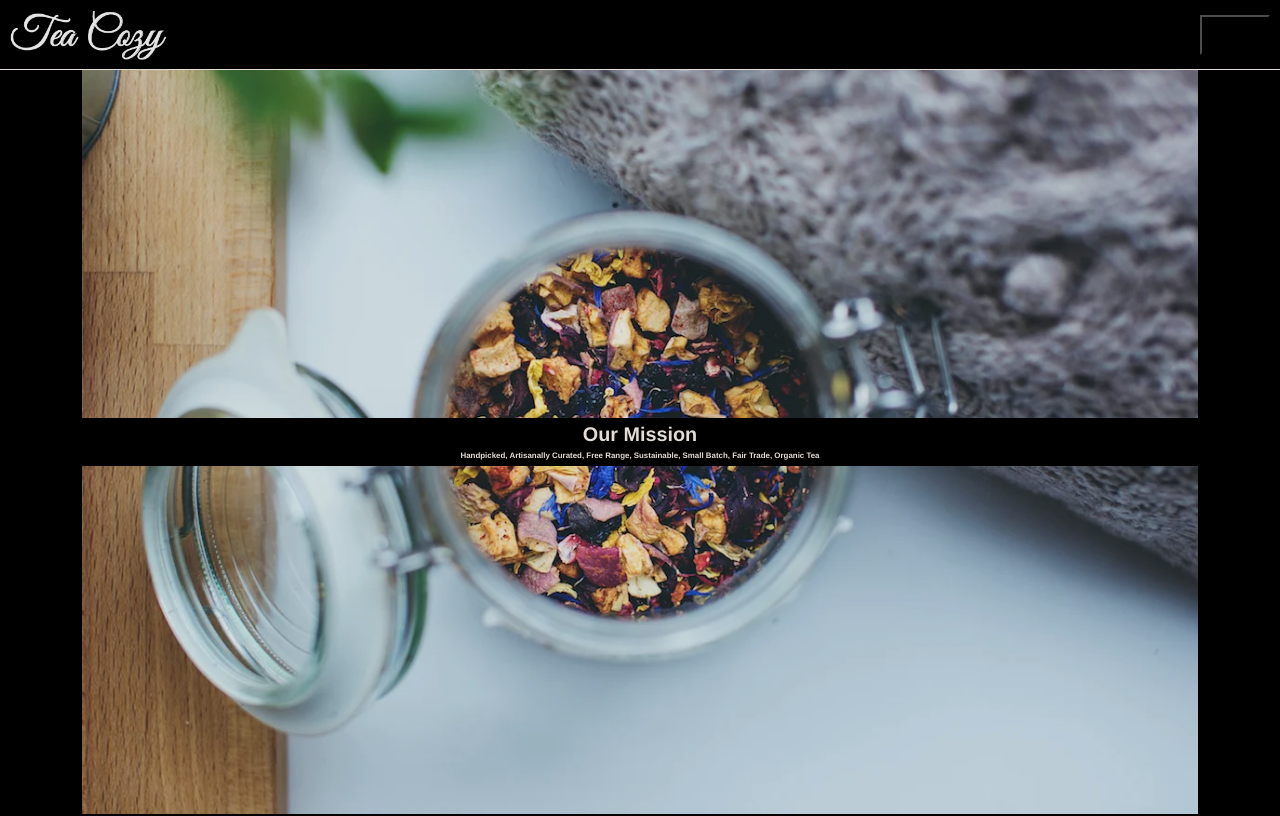
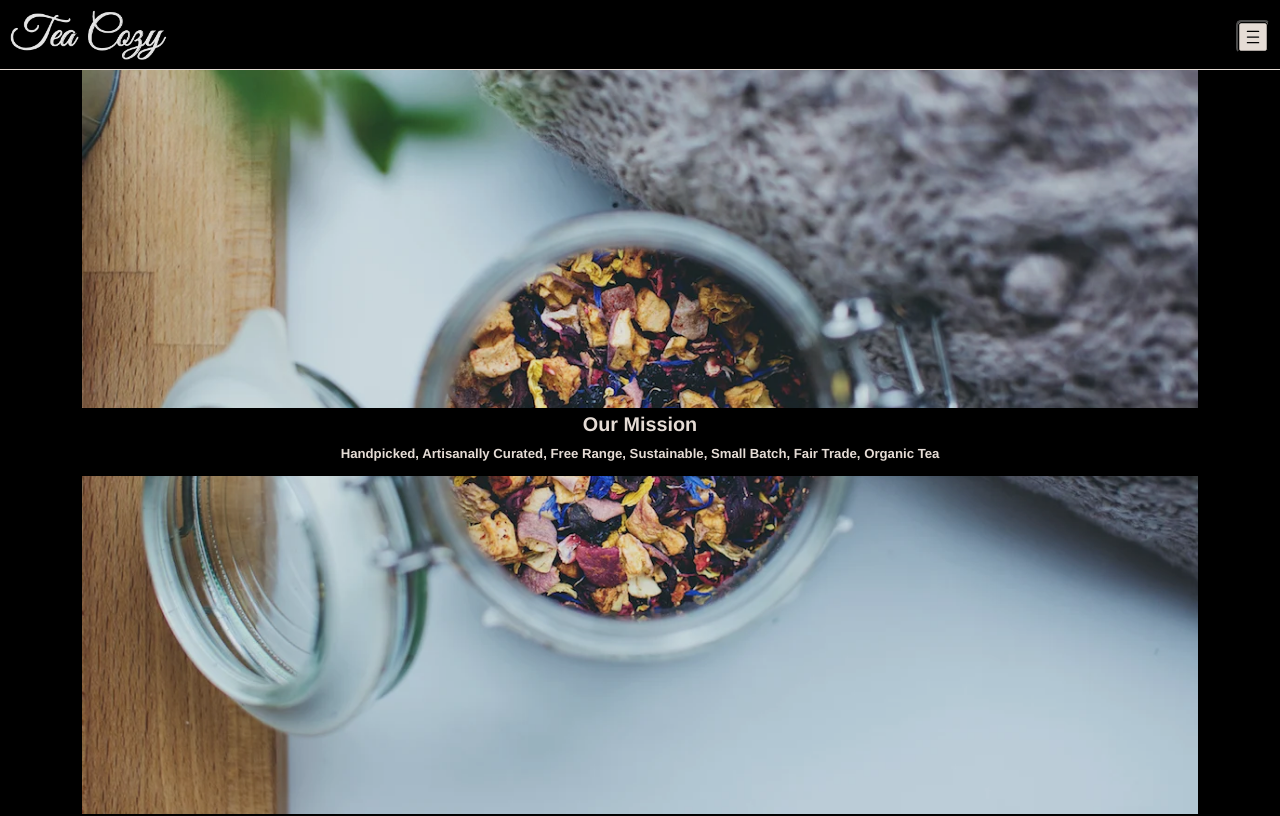
Before and after one commit to BrayanL62/Tea_cozy, a website: page index.html in a window 1280 px wide. Shown: the top 816 px of the page. Drawn offline with nearby package versions, Linux system fonts and the light colour scheme; files that its build step writes are made by us from their sources.

Commit message:
insertion d'un svg pour le boutton de la navbar + initialisation du fichier responsive

```diff
--- a/index.html
+++ b/index.html
@@ -11,15 +11,17 @@
 <body class="body">
   <nav class="navbar">
     <img src="Tea_Cozy/img-tea-cozy-logo.webp" alt="Logo de Tea_Cozy" class="navbar__img">
-    <button class="navbar--btn"></button>
+    <button class="navbar--btn">
+      <img src="Tea_Cozy/square.svg" alt="logo menu hamburger" class="navbar__menu">
+    </button>
     <ul class="navbar__ulHidden">
-      <li class="navbar__li"><a href="#" class="navbar--link">Mission</a></li>
-      <li class="navbar__li"><a href="#" class="navbar--link">Featured Tea</a></li>
-      <li class="navbar__li"><a href="#" class="navbar--link">Locations</a></li>
+      <li class="navbar__li"><a href="#mission" class="navbar--link">Mission</a></li>
+      <li class="navbar__li"><a href="#featured_tea" class="navbar--link">Featured Tea</a></li>
+      <li class="navbar__li"><a href="#locations" class="navbar--link">Locations</a></li>
     </ul>
   </nav>
 
-  <header class="header">
+  <header id="mission" class="header">
     <img src="Tea_Cozy/img-mission-background.webp" alt="" class="header__img">
 
     <div class="header__title">
@@ -29,7 +31,7 @@
     </div>
   </header>
 
-  <main>
+  <main id="featured_tea">
     <h2 class="main__title title1">Tea of the Month</h2>
     <h4 class="main__title">What's steeping at The Tea Cozy ?</h4>
     <div class="carte">
@@ -57,7 +59,7 @@
   </main>
 
 
-  <article class="locations">
+  <article id="locations" class="locations">
     <h2 class="locations__title">Locations</h2>
     <aside class="locations__town">
       <h3 class="locations__title">Downtown</h3>
--- a/scss/layout/_footer.scss
+++ b/scss/layout/_footer.scss
@@ -1,3 +1,5 @@
 .copyright {
     text-align: center;
+    border-top: 1px solid seashell;
+    padding: 5px 0;
 }
--- a/scss/layout/_navbar.scss
+++ b/scss/layout/_navbar.scss
@@ -16,13 +16,18 @@
     }
 
     &--btn {
-        width: 70px;
-        height: 40px;
+        width: 30x;
+        height: 33px;
         position: absolute;
         right: 10px;
-        top: 15px;
-        background-color: black;
+        top: 20px;
+        background-color: seashell;
         cursor: pointer;
+        border-radius: 5px;
+    }
+
+    &__menu {
+        height: 30px;
     }
 
     &__ulHidden {
--- /dev/null
+++ b/scss/layout/_responsive.scss
@@ -0,0 +1,10 @@
+@media screen and (min-width: 700px) {
+
+    .header {
+
+        &__h4 {
+            padding: 10px 0;
+            font-size: 1em;
+        }
+    }
+}
--- a/scss/main.scss
+++ b/scss/main.scss
@@ -8,3 +8,4 @@
 @import 'layout/aside';
 @import 'layout/footer';
 @import 'layout/event';
+@import 'layout/responsive';
```
Also changed, not shown: Tea_Cozy/square.svg (added), scss/layout/_event.scss (line endings or trailing spaces).
